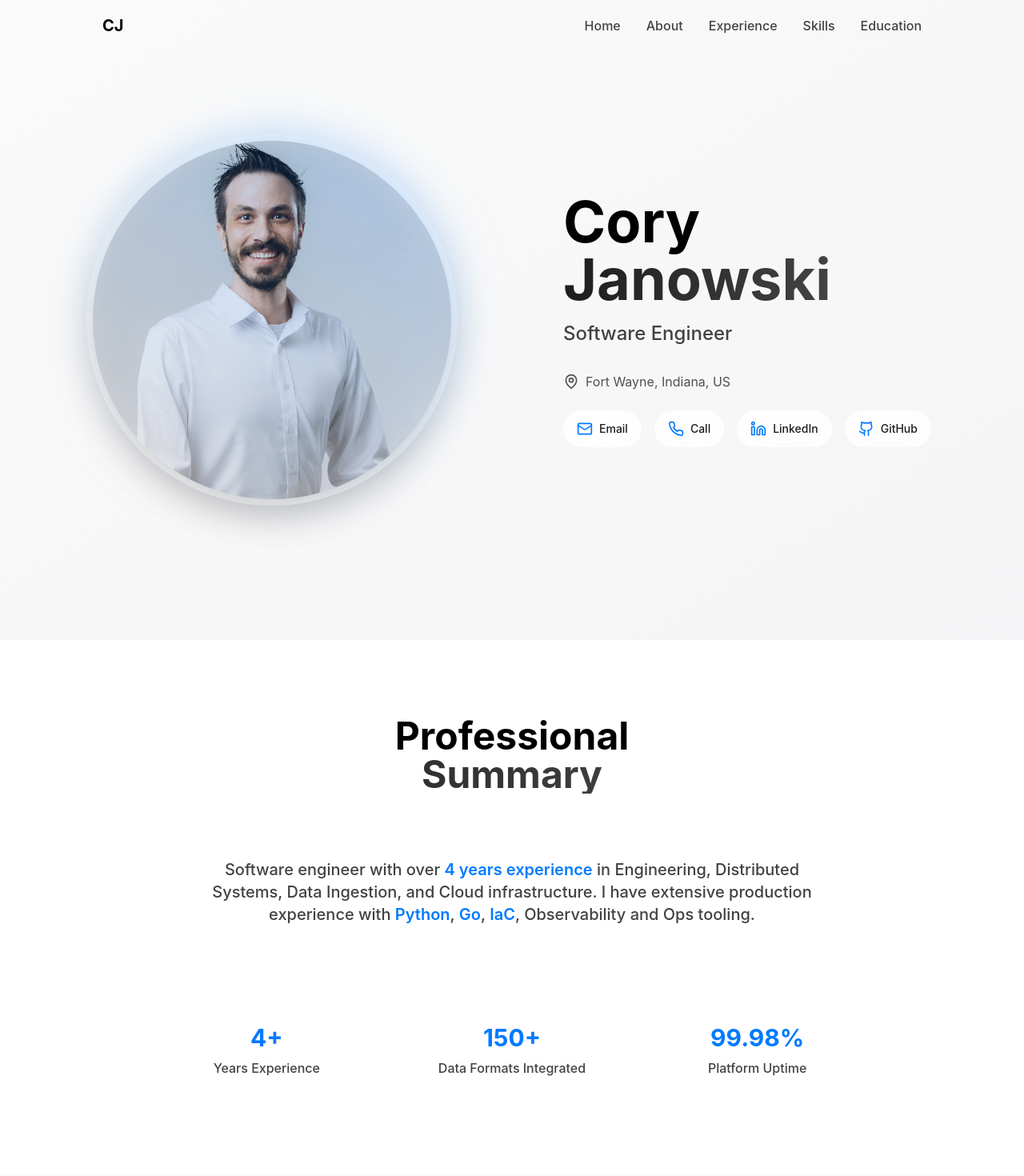
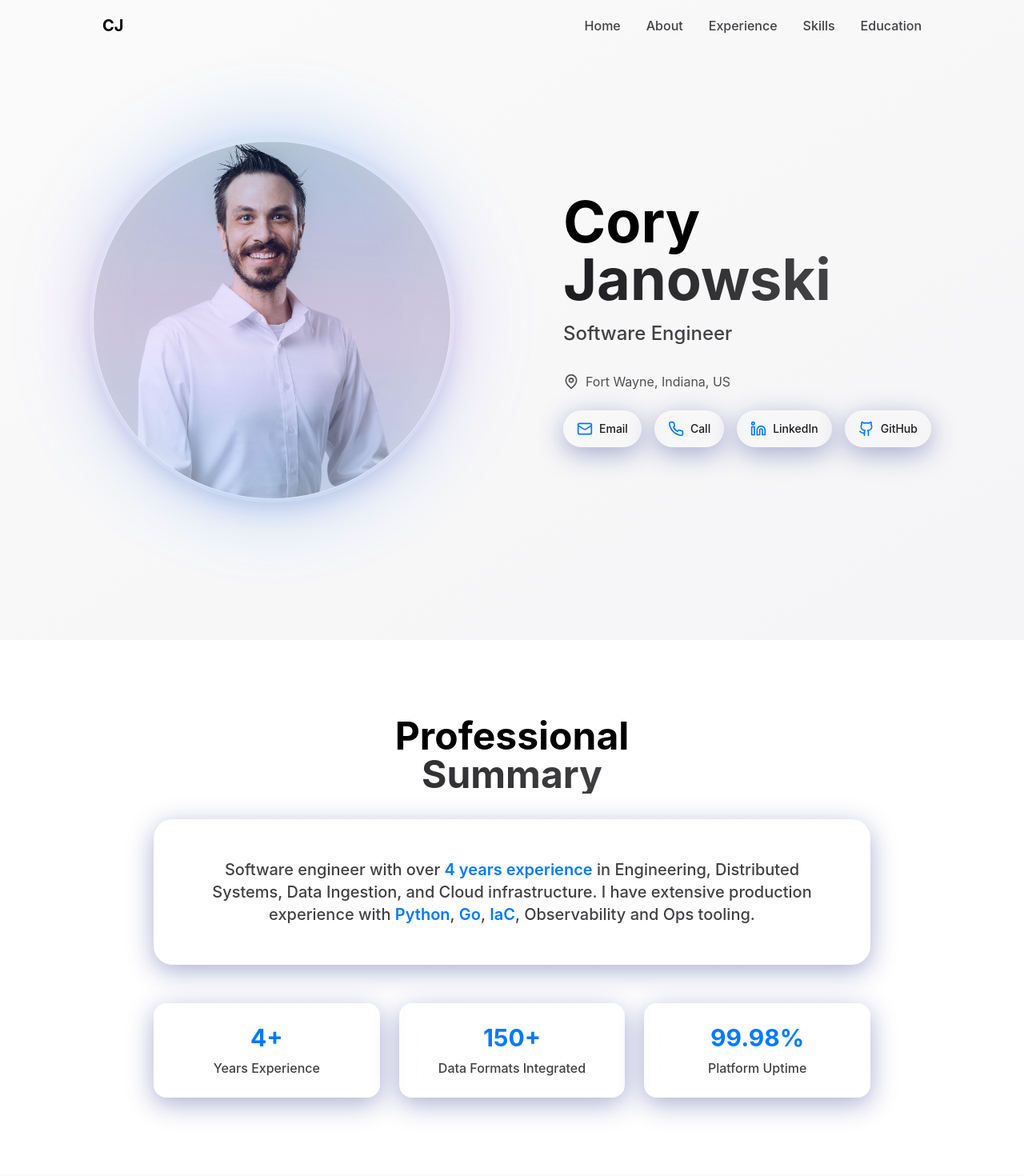
Before and after one commit to cjanowski/my-site, a Next.js app: page / in a window 1280 px wide. Shown: the top 1470 px of the page at 80% size. Built offline with nearby package versions, Linux system fonts and the light colour scheme.

Commit message:
Enhanced ui

```diff
--- a/src/app/globals.css
+++ b/src/app/globals.css
@@ -16,7 +16,35 @@
 
 @layer components {
   .glass-effect {
-    @apply bg-white/80 backdrop-blur-apple border border-white/20;
+    @apply bg-glass-light backdrop-blur-glass border border-white/30 shadow-liquid;
+    background: linear-gradient(135deg, rgba(255, 255, 255, 0.25) 0%, rgba(255, 255, 255, 0.1) 100%);
+    border: 1px solid rgba(255, 255, 255, 0.18);
+    transition: all 0.3s cubic-bezier(0.4, 0, 0.2, 1);
+  }
+
+  .glass-effect:hover {
+    @apply shadow-liquid-hover;
+    background: linear-gradient(135deg, rgba(255, 255, 255, 0.35) 0%, rgba(255, 255, 255, 0.15) 100%);
+    border: 1px solid rgba(255, 255, 255, 0.25);
+    transform: translateY(-2px);
+  }
+
+  .liquid-card {
+    @apply bg-glass-medium backdrop-blur-glass-heavy border border-white/20 shadow-glass;
+    background: linear-gradient(145deg, rgba(255, 255, 255, 0.2) 0%, rgba(255, 255, 255, 0.05) 100%);
+    border: 1px solid rgba(255, 255, 255, 0.15);
+    position: relative;
+    overflow: hidden;
+  }
+
+  .liquid-card::before {
+    content: '';
+    position: absolute;
+    top: 0;
+    left: 0;
+    right: 0;
+    height: 1px;
+    background: linear-gradient(90deg, transparent, rgba(255, 255, 255, 0.4), transparent);
   }
 
   .section-padding {
--- a/src/components/Education.tsx
+++ b/src/components/Education.tsx
@@ -64,7 +64,7 @@ export default function Education() {
               <div className="absolute left-4 top-8 w-4 h-4 bg-apple-blue-500 rounded-full ring-4 ring-white shadow-lg" />
 
               <div className="ml-16">
-                <div className="glass-effect rounded-2xl p-6 hover:bg-white/90 transition-all duration-300">
+                <div className="liquid-card rounded-2xl p-6 transition-all duration-300 hover:scale-[1.02]">
                   <div className="flex items-start gap-4">
                     <div className="w-12 h-12 rounded-xl bg-gradient-to-r from-apple-blue-500 to-apple-blue-600 flex items-center justify-center text-white flex-shrink-0">
                       <GraduationCap className="w-6 h-6" />
--- a/src/components/Experience.tsx
+++ b/src/components/Experience.tsx
@@ -95,7 +95,7 @@ export default function Experience() {
 
               <div className="ml-16">
                 <div
-                  className="glass-effect rounded-2xl p-6 cursor-pointer hover:bg-white/90 transition-all duration-300"
+                  className="liquid-card rounded-2xl p-6 cursor-pointer transition-all duration-300 hover:scale-[1.02]"
                   onClick={() => toggleExpanded(index)}
                 >
                   <div className="flex items-start justify-between">
--- a/src/components/Hero.tsx
+++ b/src/components/Hero.tsx
@@ -17,7 +17,7 @@ export default function Hero() {
             className="flex justify-center lg:justify-start order-2 lg:order-1"
           >
             <div className="relative">
-              <div className="w-96 h-96 lg:w-[28rem] lg:h-[28rem] rounded-full overflow-hidden shadow-2xl ring-8 ring-white/50">
+              <div className="w-96 h-96 lg:w-[28rem] lg:h-[28rem] rounded-full overflow-hidden shadow-liquid ring-4 ring-white/30 liquid-card">
                 <Image
                   src="/portrait.jpeg"
                   alt="Cory Janowski"
@@ -30,8 +30,8 @@ export default function Hero() {
               </div>
               <motion.div
                 animate={{ rotate: 360 }}
-                transition={{ duration: 20, repeat: Infinity, ease: "linear" }}
-                className="absolute -inset-4 rounded-full bg-gradient-to-r from-apple-blue-500 to-apple-gray-400 opacity-20 blur-xl"
+                transition={{ duration: 25, repeat: Infinity, ease: "linear" }}
+                className="absolute -inset-6 rounded-full bg-gradient-to-r from-apple-blue-500/20 via-purple-500/15 to-apple-blue-500/20 blur-2xl"
               />
             </div>
           </motion.div>
@@ -80,7 +80,7 @@ export default function Hero() {
             >
               <a
                 href="mailto:coryjanowski@gmail.com"
-                className="flex items-center gap-2 glass-effect px-4 py-3 rounded-full hover:bg-white/90 transition-all duration-300 group"
+                className="flex items-center gap-2 liquid-card px-4 py-3 rounded-full transition-all duration-300 group hover:scale-105"
               >
                 <Mail className="w-5 h-5 text-apple-blue-500 group-hover:scale-110 transition-transform" />
                 <span className="text-sm font-medium">Email</span>
@@ -88,7 +88,7 @@ export default function Hero() {
 
               <a
                 href="tel:1-260-699-7339"
-                className="flex items-center gap-2 glass-effect px-4 py-3 rounded-full hover:bg-white/90 transition-all duration-300 group"
+                className="flex items-center gap-2 liquid-card px-4 py-3 rounded-full transition-all duration-300 group hover:scale-105"
               >
                 <Phone className="w-5 h-5 text-apple-blue-500 group-hover:scale-110 transition-transform" />
                 <span className="text-sm font-medium">Call</span>
@@ -98,7 +98,7 @@ export default function Hero() {
                 href="https://www.linkedin.com/in/coryjanowski/"
                 target="_blank"
                 rel="noopener noreferrer"
-                className="flex items-center gap-2 glass-effect px-4 py-3 rounded-full hover:bg-white/90 transition-all duration-300 group"
+                className="flex items-center gap-2 liquid-card px-4 py-3 rounded-full transition-all duration-300 group hover:scale-105"
               >
                 <Linkedin className="w-5 h-5 text-apple-blue-500 group-hover:scale-110 transition-transform" />
                 <span className="text-sm font-medium">LinkedIn</span>
@@ -108,7 +108,7 @@ export default function Hero() {
                 href="https://github.com/cjanowski"
                 target="_blank"
                 rel="noopener noreferrer"
-                className="flex items-center gap-2 glass-effect px-4 py-3 rounded-full hover:bg-white/90 transition-all duration-300 group"
+                className="flex items-center gap-2 liquid-card px-4 py-3 rounded-full transition-all duration-300 group hover:scale-105"
               >
                 <Github className="w-5 h-5 text-apple-blue-500 group-hover:scale-110 transition-transform" />
                 <span className="text-sm font-medium">GitHub</span>
--- a/src/components/Navigation.tsx
+++ b/src/components/Navigation.tsx
@@ -39,7 +39,7 @@ export default function Navigation() {
       animate={{ y: 0 }}
       className={`fixed top-0 left-0 right-0 z-50 transition-all duration-300 ${
         isScrolled
-          ? 'glass-effect shadow-lg'
+          ? 'liquid-card shadow-liquid'
           : 'bg-transparent'
       }`}
     >
--- a/src/components/Skills.tsx
+++ b/src/components/Skills.tsx
@@ -63,7 +63,7 @@ export default function Skills() {
               initial={{ opacity: 0, y: 50 }}
               animate={isInView ? { opacity: 1, y: 0 } : { opacity: 0, y: 50 }}
               transition={{ duration: 0.6, delay: index * 0.1 }}
-              className="glass-effect rounded-2xl p-6 hover:bg-white/90 transition-all duration-300 group"
+              className="liquid-card rounded-2xl p-6 transition-all duration-300 group hover:scale-105"
             >
               <div className={`w-12 h-12 rounded-xl bg-gradient-to-r ${category.color} flex items-center justify-center text-white mb-4 group-hover:scale-110 transition-transform duration-300`}>
                 {category.icon}
--- a/src/components/Summary.tsx
+++ b/src/components/Summary.tsx
@@ -31,7 +31,7 @@ export default function Summary() {
             initial={{ opacity: 0, y: 30 }}
             animate={isInView ? { opacity: 1, y: 0 } : { opacity: 0, y: 30 }}
             transition={{ duration: 0.6, delay: 0.4 }}
-            className="glass-effect rounded-3xl p-8 lg:p-12"
+            className="liquid-card rounded-3xl p-8 lg:p-12"
           >
             <p className="text-lg lg:text-xl leading-relaxed text-apple-gray-600 font-medium">
               Software engineer with over{' '}
@@ -52,17 +52,17 @@ export default function Summary() {
             transition={{ duration: 0.6, delay: 0.6 }}
             className="grid md:grid-cols-3 gap-6 mt-12"
           >
-            <div className="glass-effect rounded-2xl p-6 hover:bg-white/90 transition-all duration-300">
+            <div className="liquid-card rounded-2xl p-6 transition-all duration-300 hover:scale-105">
               <div className="text-3xl font-bold text-apple-blue-500 mb-2">4+</div>
               <div className="text-apple-gray-600 font-medium">Years Experience</div>
             </div>
 
-            <div className="glass-effect rounded-2xl p-6 hover:bg-white/90 transition-all duration-300">
+            <div className="liquid-card rounded-2xl p-6 transition-all duration-300 hover:scale-105">
               <div className="text-3xl font-bold text-apple-blue-500 mb-2">150+</div>
               <div className="text-apple-gray-600 font-medium">Data Formats Integrated</div>
             </div>
 
-            <div className="glass-effect rounded-2xl p-6 hover:bg-white/90 transition-all duration-300">
+            <div className="liquid-card rounded-2xl p-6 transition-all duration-300 hover:scale-105">
               <div className="text-3xl font-bold text-apple-blue-500 mb-2">99.98%</div>
               <div className="text-apple-gray-600 font-medium">Platform Uptime</div>
             </div>
--- a/tailwind.config.js
+++ b/tailwind.config.js
@@ -25,6 +25,11 @@ module.exports = {
         'apple-blue': {
           500: '#007aff',
           600: '#0056cc',
+        },
+        'glass': {
+          'light': 'rgba(255, 255, 255, 0.25)',
+          'medium': 'rgba(255, 255, 255, 0.18)',
+          'dark': 'rgba(255, 255, 255, 0.1)',
         }
       },
       animation: {
@@ -48,6 +53,14 @@ module.exports = {
       },
       backdropBlur: {
         'apple': '20px',
+        'glass': '16px',
+        'glass-heavy': '24px',
+      },
+      boxShadow: {
+        'glass': '0 8px 32px 0 rgba(31, 38, 135, 0.37)',
+        'glass-inset': 'inset 0 1px 0 0 rgba(255, 255, 255, 0.5)',
+        'liquid': '0 8px 32px 0 rgba(31, 38, 135, 0.2), 0 0 0 1px rgba(255, 255, 255, 0.1)',
+        'liquid-hover': '0 12px 40px 0 rgba(31, 38, 135, 0.3), 0 0 0 1px rgba(255, 255, 255, 0.2)',
       }
     },
   },
```
